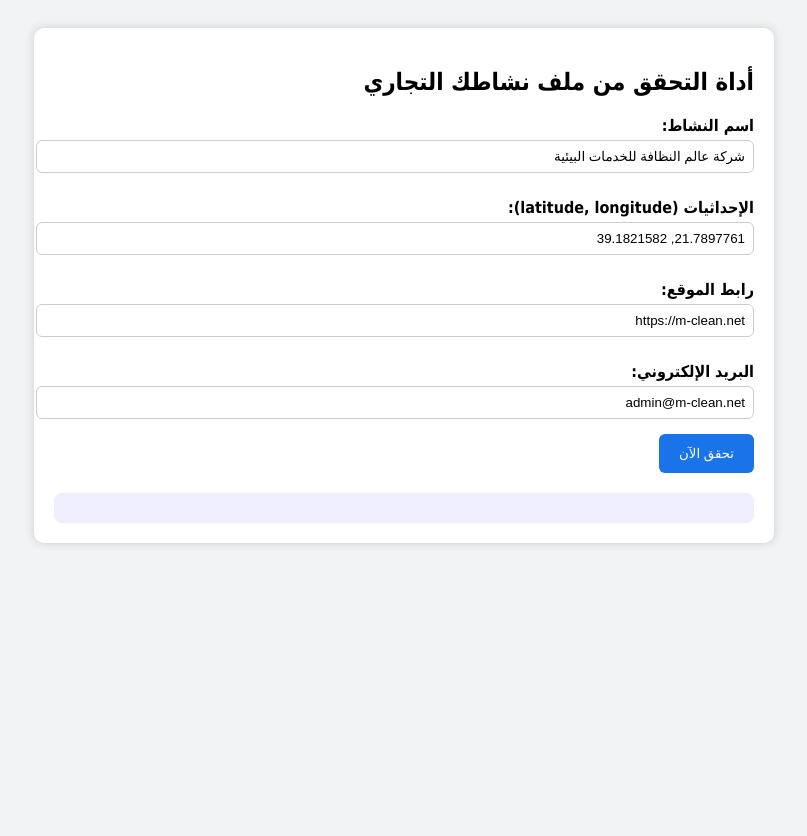
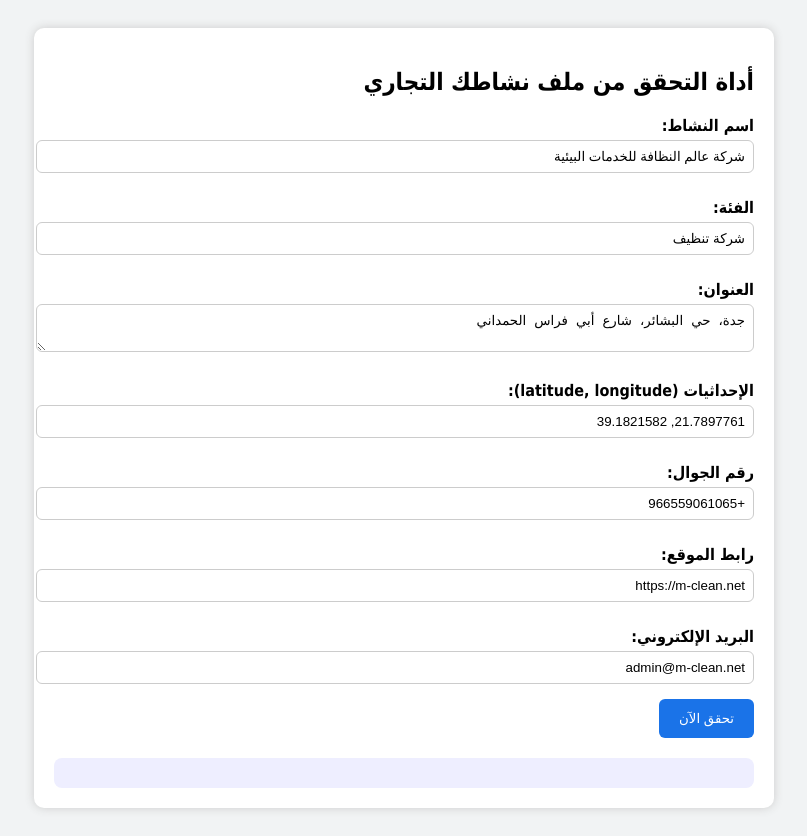
Before and after one commit to MrCleanCare/gmb-verifier, a plain HTML site: page index.html in a window 1280 px wide. Shown: the whole page, without its empty margins (236-1043 px from the left). Before the commit the page ends 800 px from the top, so only its background shows below. Drawn offline with Linux system fonts and the light colour scheme.

Commit message:
Update index.html

```diff
--- a/index.html
+++ b/index.html
@@ -14,14 +14,24 @@
   </style>
 </head>
 <body>
+
   <div class="form">
     <h2>أداة التحقق من ملف نشاطك التجاري</h2>
 
     <label>اسم النشاط:</label>
     <input type="text" id="businessName" value="شركة عالم النظافة للخدمات البيئية">
 
+    <label>الفئة:</label>
+    <input type="text" id="category" value="شركة تنظيف">
+
+    <label>العنوان:</label>
+    <textarea id="address">جدة، حي البشائر، شارع أبي فراس الحمداني</textarea>
+
     <label>الإحداثيات (latitude, longitude):</label>
     <input type="text" id="coordinates" value="21.7897761, 39.1821582">
+
+    <label>رقم الجوال:</label>
+    <input type="text" id="phone" value="+966559061065">
 
     <label>رابط الموقع:</label>
     <input type="text" id="website" value="https://m-clean.net">
@@ -45,6 +55,7 @@
       const lat = parseFloat(latLng[0]);
       const lng = parseFloat(latLng[1]);
 
+      // يتم تشغيل الفحص الكامل من config.js (الموجود به كل الخدمات)
       const token = getAccessTokenFromUrl();
       if (token) {
         checkSiteInSearchConsoleOAuth(token, SEARCH_CONSOLE_SITE, messages, passed, (msgs1, status1) => {
```
